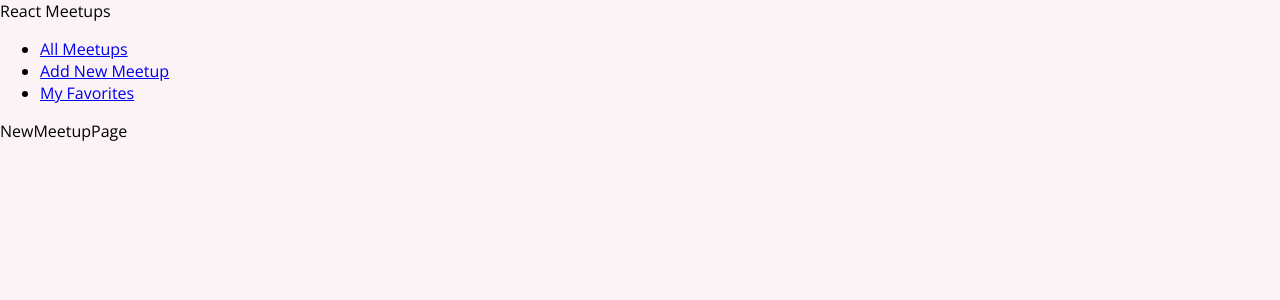
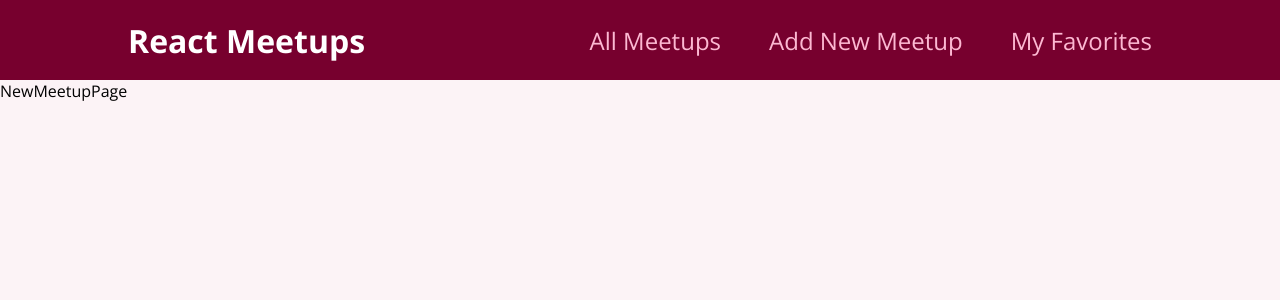
Before and after one commit to tatsuro1997/react-course, a React (Create React App) app: page /new-meetup in a window 1280 px wide. Shown: the top 300 px of the page. Built offline with nearby package versions, Linux system fonts and the light colour scheme.

Commit message:
CSS Modules

```diff
--- a/src/components/layput/MainNavigation.js
+++ b/src/components/layput/MainNavigation.js
@@ -1,9 +1,11 @@
 import { Link } from "react-router-dom";
+
+import classes from "./MainNavigation.module.css"
 
 function MainNavigation() {
     return (
-      <header>
-        <div>React Meetups</div>
+      <header className={classes.header}>
+        <div className={classes.logo}>React Meetups</div>
         <nav>
           <ul>
             <li>
--- /dev/null
+++ b/src/components/layput/MainNavigation.module.css
@@ -0,0 +1,47 @@
+.header {
+  width: 100%;
+  height: 5rem;
+  display: flex;
+  align-items: center;
+  justify-content: space-between;
+  background-color: #77002e;
+  padding: 0 10%;
+}
+
+.logo {
+  font-size: 2rem;
+  color: white;
+  font-weight: bold;
+}
+
+.header ul {
+  list-style: none;
+  margin: 0;
+  padding: 0;
+  display: flex;
+  align-items: baseline;
+}
+
+.header li {
+  margin-left: 3rem;
+}
+
+.header a {
+  text-decoration: none;
+  font-size: 1.5rem;
+  color: #fcb8d2;
+}
+
+.header a:hover,
+.header a:active,
+.header a.active {
+  color: white;
+}
+
+.badge {
+  background-color: #cc2062;
+  color: white;
+  border-radius: 12px;
+  padding: 0 1rem;
+  margin-left: 0.5rem;
+}
```
